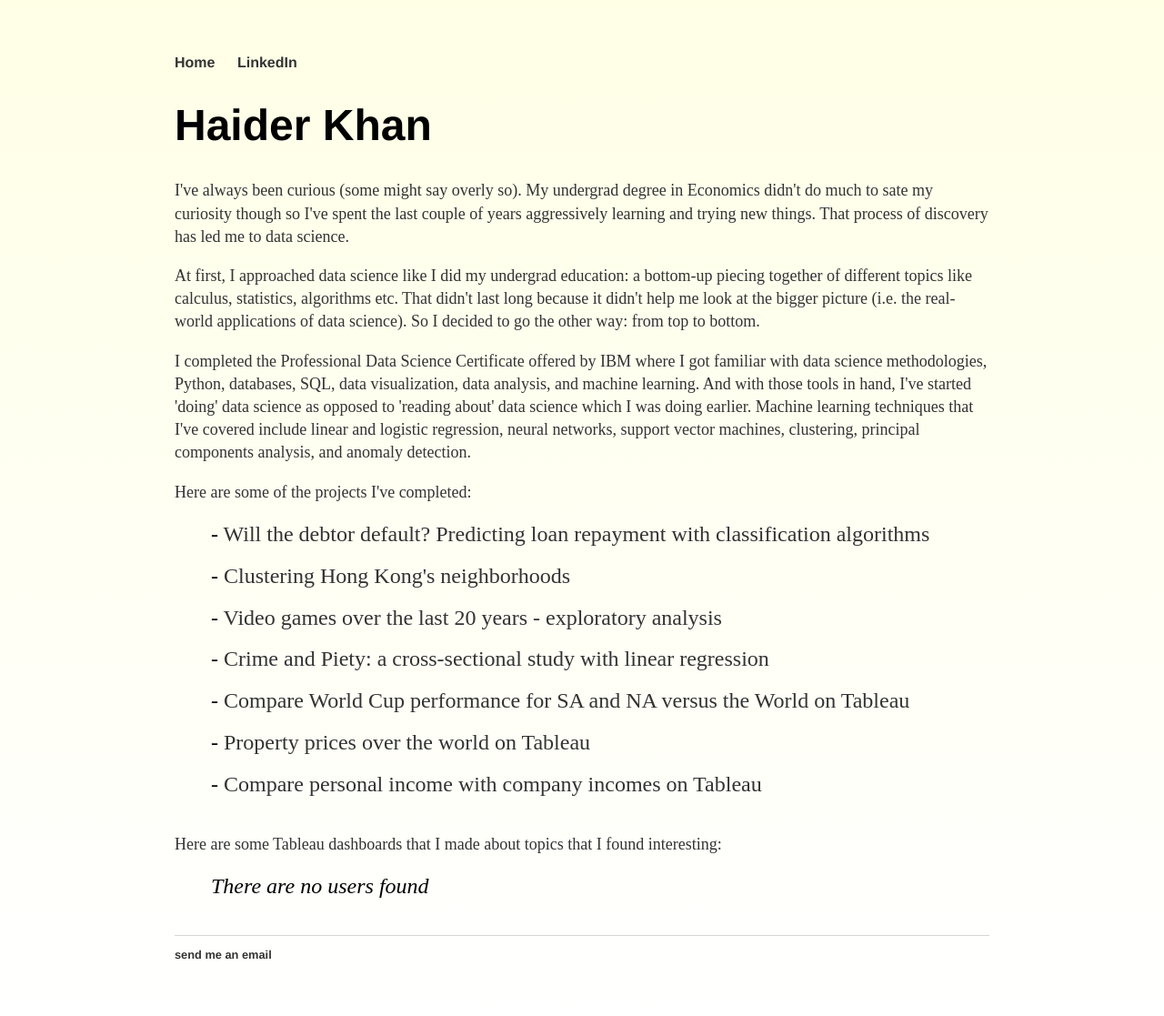
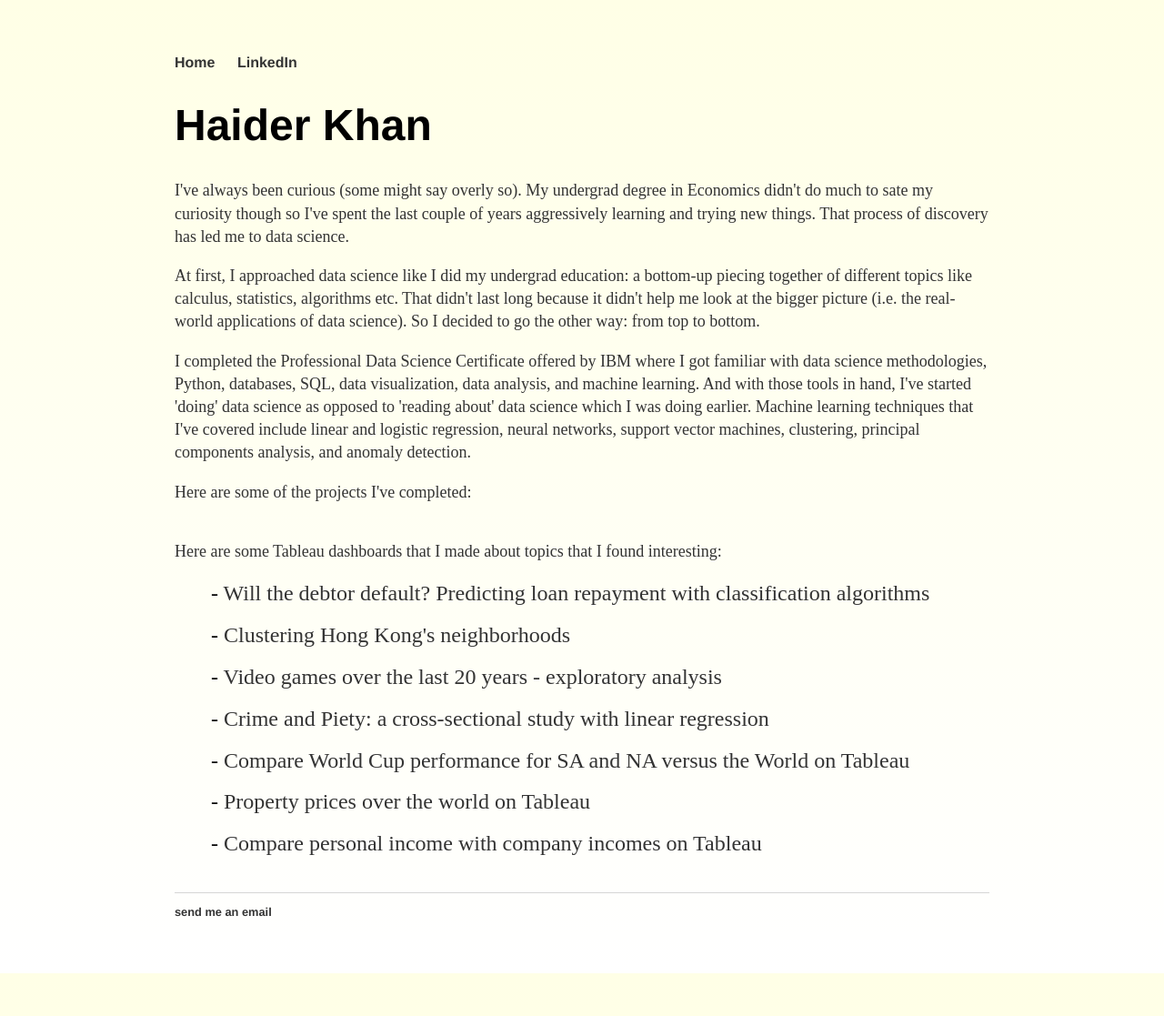
Before and after one commit to h2kh/h2kh.github.io, a Jekyll site: the page built from index.html, in a window 1280 px wide. Shown: the whole page at 91% size. Built offline with Jekyll 4.4.1, drawn with Linux system fonts in a browser that asks for light colours; after the commit the page ends 1070 px from its top, so only the background shows below that.

Commit message:
Update index.html

```diff
--- a/index.html
+++ b/index.html
@@ -21,7 +21,9 @@ title: Data Science projects
 
 	<ul class="posts">
 
-	  {% for post in site.posts %}
+	  {% for post in site.posts if post.tableau %}
+
+	  {% else %}
 	    <li>- <a href="{{ post.url }}" title="{{ post.title }}">{{ post.title }}</a></li>
 	  {% endfor %}
 	</ul>
@@ -30,10 +32,8 @@ title: Data Science projects
 
 	<ul class="posts">
 
-	  {% for post in site.tableauposts %}
+	  {% for post in site.posts if post.tableau %}
 	    <li>- <a href="{{ post.url }}" title="{{ post.title }}">{{ post.title }}</a></li>
-	  {% else %}
-            <li><em>There are no users found</em></li>
 	  {% endfor %}
 	</ul>
 
```
